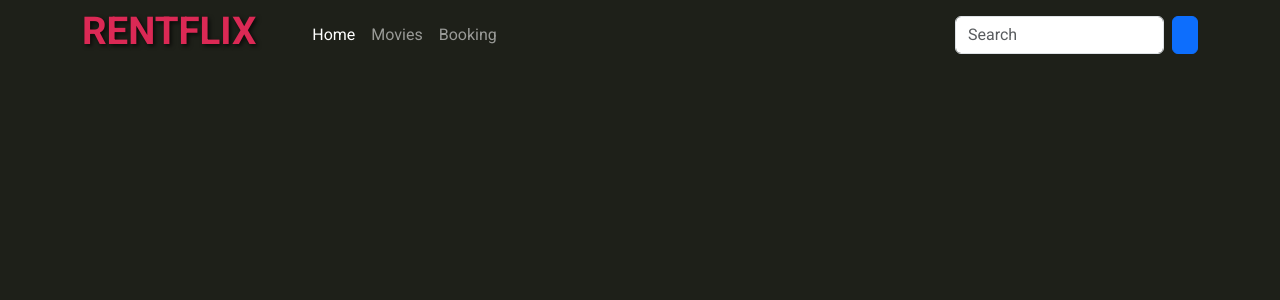
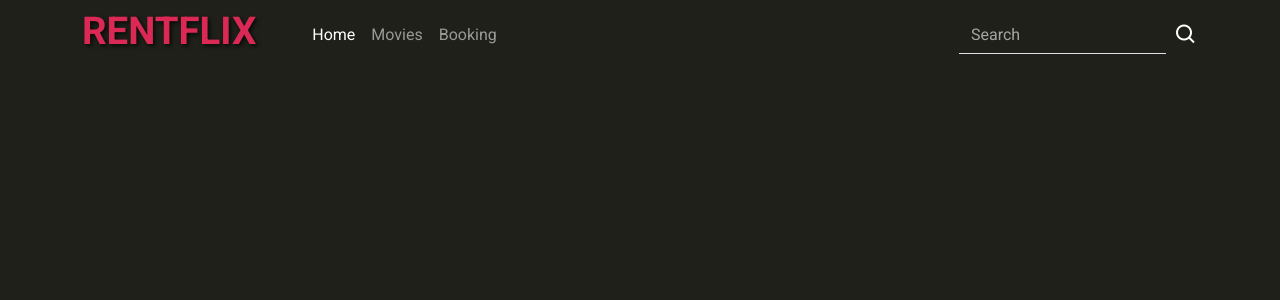
Before and after one commit to KristianColville1/movie-website, a React (Create React App) app: page / in a window 1280 px wide. Shown: the top 300 px of the page. Built offline with nearby package versions, Linux system fonts and the light colour scheme; a web font is replaced by a local one.

Commit message:
Created search bar and search button

```diff
--- a/src/components/atoms/Button/Button.js
+++ b/src/components/atoms/Button/Button.js
@@ -1,7 +1,21 @@
-import {Button as ButtonBootstrap} from "react-bootstrap";
+import React from "react";
+import { Button as ButtonBootstrap } from "react-bootstrap";
 
-const Button = () => {
-    return <><ButtonBootstrap></ButtonBootstrap></>;
+const Button = ({
+    onClick,
+    className = "",
+    iconClassName = "",
+    children = null,
+}) => {
+    return (
+        <ButtonBootstrap
+            onClick={onClick}
+            className={`${className}`}
+        >
+            {iconClassName && <i className={`${iconClassName} fs-4`}></i>}
+            {children}
+        </ButtonBootstrap>
+    );
 };
 
 export default Button;
--- /dev/null
+++ b/src/components/organisms/Navbar/Navbar.css
@@ -0,0 +1,6 @@
+
+/* changes the color of the 'Search' */
+.placeholder-white::placeholder {
+    color: white;
+    opacity: 0.6; /* matches the tabs opacity */
+}
--- a/src/components/organisms/Navbar/Navbar.js
+++ b/src/components/organisms/Navbar/Navbar.js
@@ -8,7 +8,7 @@ import { LinkContainer } from "react-router-bootstrap";
 import NavItem from "../../molecules/NavItem/NavItem";
 import Form from "react-bootstrap/Form";
 import Button from "../../atoms/Button/Button";
-
+import "./Navbar.css";
 /**
  * NavBar manages the site's main navigation using React Router for SPA page transitions. It controls the collapsible menu's state for responsive design.
  * @returns {JSX.Element} The primary navigation bar with integrated routing and collapsible toggler.
@@ -55,10 +55,13 @@ const Navbar = () => {
                         <Form.Control
                             type="search"
                             placeholder="Search"
-                            className="me-2"
+                            className="me-2 bg-transparent border-0 border-bottom text-white rounded-0 placeholder-white"
                             aria-label="Search"
                         />
-                        <Button />
+                        <Button
+                            className="bg-transparent border-0 p-0 m-0 d-flex justify-content-center align-items-center "
+                            iconClassName="bx bx-search"
+                        />
                     </Form>
                 </BootstrapNavbar.Collapse>
             </Container>
--- a/src/index.css
+++ b/src/index.css
@@ -14,4 +14,5 @@
 body {
   font-family: 'Roboto', sans-serif;
   background-color: var(--eerie-black);
+  overflow-x: hidden;
 }
```
